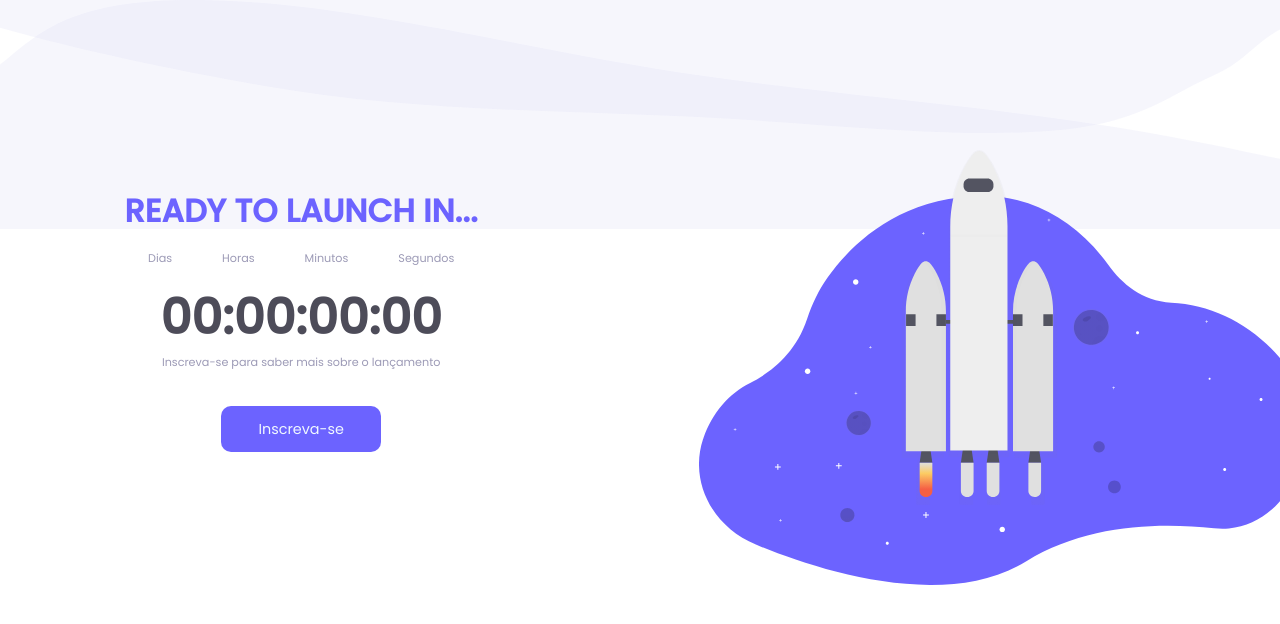
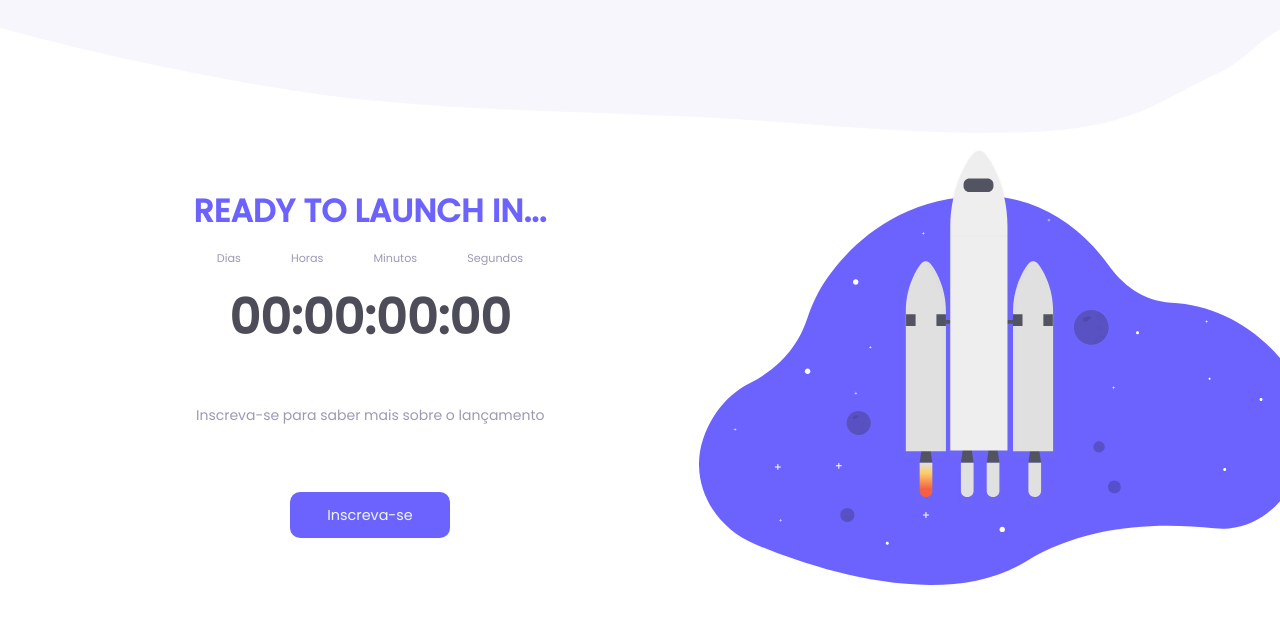
Before and after one commit to paulosantana95/Desafio-Countdown, a plain HTML site: page index.html in a window 1280 px wide. Shown: the top 624 px of the page. Drawn offline with Linux system fonts and the light colour scheme.

Commit message:
layout correction

```diff
--- a/assets/css/style.css
+++ b/assets/css/style.css
@@ -10,6 +10,12 @@
     margin: 0;
     padding: 0;
     box-sizing: border-box;
+}
+
+.container {
+    width: 1080px;
+    margin: 0 auto;
+    height: 100vh;
 }
 
 h1 {
@@ -43,12 +49,11 @@ p {
     top: 150px;
 }
 
-
-
-
 .countdown-area {
     display: flex;
     position: absolute;
+    width: 494px;
+    height: 172px;
     left: 123px;
     top: 187px;
     flex-direction: column;
@@ -64,10 +69,25 @@ p {
     margin: 15px 25px 15px 25px
 }
 
+.subscribe-area {
+    position: absolute;
+    width: 349px;
+    height: 21px;
+    left: 196px;
+    top: 405px;
+    font-family: Poppins;
+    font-style: normal;
+    font-weight: normal;
+    font-size: 14px;
+    line-height: 21px;
+}
 
 button {
+    position: absolute;
     height: 46px;
     width: 160px;
+    left: 290px;
+    top: 457px;
     background-color: var(--purple);
     border-radius: 10px;
     color: aliceblue;
@@ -76,10 +96,10 @@ button {
     margin-top: 35px;
 }
 
-.botton-image {
-    position: fixed;
+.bottom-image {
+    position: absolute;
     width: 1366px;
     height: 229px;
     left: 0px;
-    top: 542px;
+    top: 704px;
 }
--- a/index.html
+++ b/index.html
@@ -34,13 +34,15 @@
                 <h2>00:00:00:00</h2>
             </div>
 
-            <p>Inscreva-se para saber mais sobre o lançamento</p>
 
-            <button>Inscreva-se</button>
-            <!-- ROCKET IMAGE -->
 
         </div>
 
+        <p class="subscribe-area">Inscreva-se para saber mais sobre o lançamento</p>
+
+        <button>Inscreva-se</button>
+
+        <!-- ROCKET IMAGE -->
         <div class="rocket-image">
             <svg width="607" height="435" viewBox="0 0 607 435" fill="none" xmlns="http://www.w3.org/2000/svg">
                 <g clip-path="url(#clip0)">
@@ -199,12 +201,12 @@
         </div>
 
         <!--BOTTOM-IMAGE-->
-        <footer class="bottom-image">
-            <svg width="1366" height="229" viewBox="0 0 1366 229" fill="none" xmlns="http://www.w3.org/2000/svg">
-                <path fill-rule="evenodd" clip-rule="evenodd" d="M1366 176.569C1347.5 172.74 1329.08 168.973 1310.99 165.273C1278.27 158.581 1246.6 152.104 1217.39 145.862C1110.52 123.024 998.866 110.59 885.94 98.0154C824.929 91.2213 763.545 84.3858 702.342 75.8455C640.836 67.2627 577.857 55.1053 515.316 43.0324C395.552 19.9134 277.395 -2.89553 174.259 0.300998C75.035 3.37627 42.9722 29.5511 10.2842 56.2362L10.2839 56.2365L10.2837 56.2367C6.88785 59.0089 3.4853 61.7866 0 64.5445V229H1366V176.569Z" fill="#DDDBF2" fill-opacity="0.26"/>
-                </svg>
-        </footer>
     </div>
+    <footer class="bottom-image">
+        <svg width="1366" height="229" viewBox="0 0 1366 229" fill="none" xmlns="http://www.w3.org/2000/svg">
+            <path fill-rule="evenodd" clip-rule="evenodd" d="M1366 176.569C1347.5 172.74 1329.08 168.973 1310.99 165.273C1278.27 158.581 1246.6 152.104 1217.39 145.862C1110.52 123.024 998.866 110.59 885.94 98.0154C824.929 91.2213 763.545 84.3858 702.342 75.8455C640.836 67.2627 577.857 55.1053 515.316 43.0324C395.552 19.9134 277.395 -2.89553 174.259 0.300998C75.035 3.37627 42.9722 29.5511 10.2842 56.2362L10.2839 56.2365L10.2837 56.2367C6.88785 59.0089 3.4853 61.7866 0 64.5445V229H1366V176.569Z" fill="#DDDBF2" fill-opacity="0.26"/>
+            </svg>
+    </footer>
 
 <!--Script--------------------------------------------------------------->
     <script src="/assets/js/main.js"></script>
```
